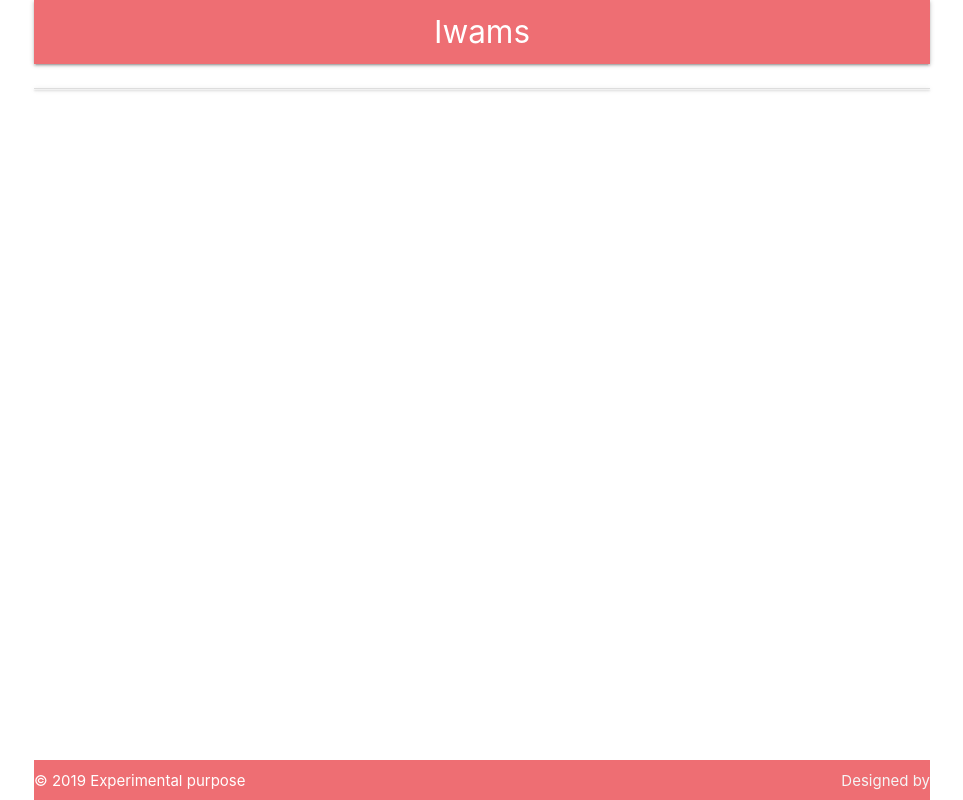
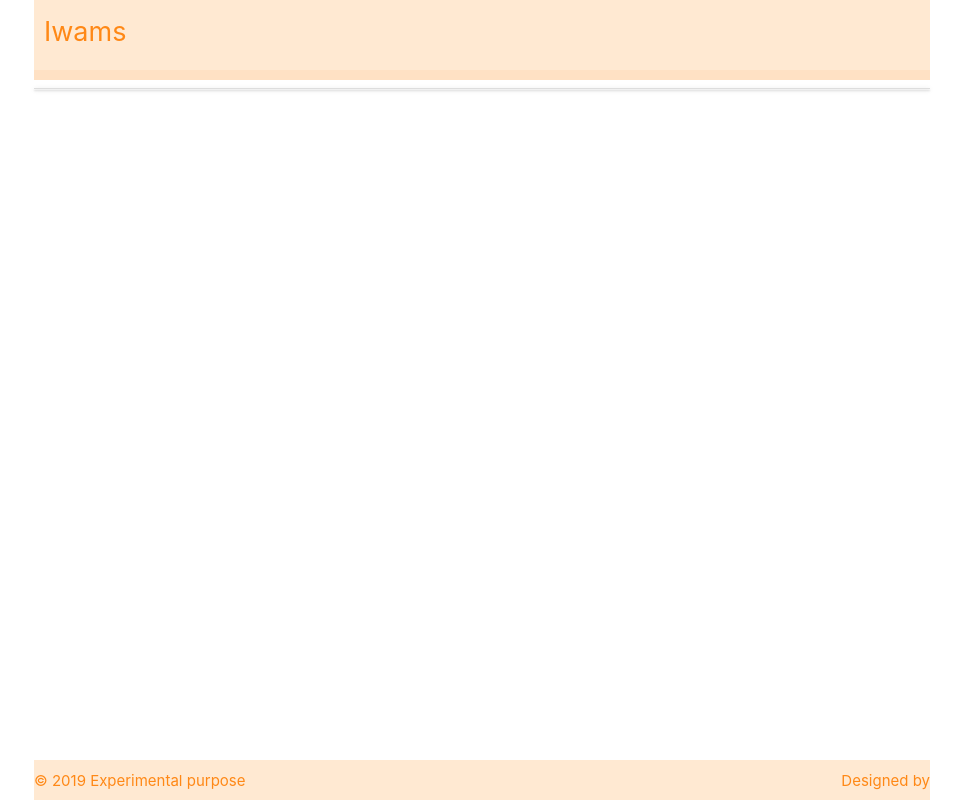
Before and after one commit to MohananT/PWA, a plain HTML site: page Iot/index.html in a window 1280 px wide. Shown: the whole page, without its empty margins (158-1121 px from the left). Drawn offline with Linux system fonts and the light colour scheme; no server answers.

Commit message:
-new css

```diff
--- a/Iot/css/styles.css
+++ b/Iot/css/styles.css
@@ -1,11 +1,23 @@
+nav{
+    height: 10vh;
+    background:  #FFE9D2;
+    border-bottom: 10px solid #FFE1C4;
+}
+
 .nav-wrapper a{
     padding: 0 10px;
 }
 
+nav a{
+    color: #FF8816 !important;
+    font-size: 180%;
+}
+
+footer a{
+    color: #FF8816 !important;
+}
+
 /* defining heights */
-header {
- height: 10vh;
-}
 
 main {
     height: 84vh;
@@ -17,4 +29,6 @@ footer {
 
 .page-footer {
     padding-top: 10px !important;
+    background:  #FFE9D2;
+    color: #FF8816 !important;
 }
--- a/Iot/index.html
+++ b/Iot/index.html
@@ -4,16 +4,16 @@
     <meta name="viewport" content="width=device-width, initial-scale=1.0" />
     <meta http-equiv="X-UA-Compatible" content="ie=edge" />
     <title>Iwams</title>
+    <link rel="stylesheet" href="./css/materialize.min.css">
     <link href="./css/styles.css" rel="stylesheet" />
-    <link rel="stylesheet" href="./css/materialize.min.css"
   </head>
   <body>
     <div class="container">
       <!-- header content -->
       <header>
-        <nav>
+        <nav class="z-depth-0">
           <div class="nav-wrapper">
-            <a href="#" class="center brand-logo">Iwams</a>
+            <a href="#" class="center">Iwams</a>
             <!-- <a href="#" class="right hide-on-med-and-down">Logout</a> -->
           </div>
         </nav>
@@ -27,7 +27,7 @@
       <footer class="page-footer">
         <div class="footer">
           © 2019 Experimental purpose
-          <a class="grey-text text-lighten-4 right" href="#!">Designed by </a>
+          <a class="right" href="#!">Designed by </a>
         </div>
       </footer>
     </div>
```
Also changed, not shown: Iot/manifest.json (added).
